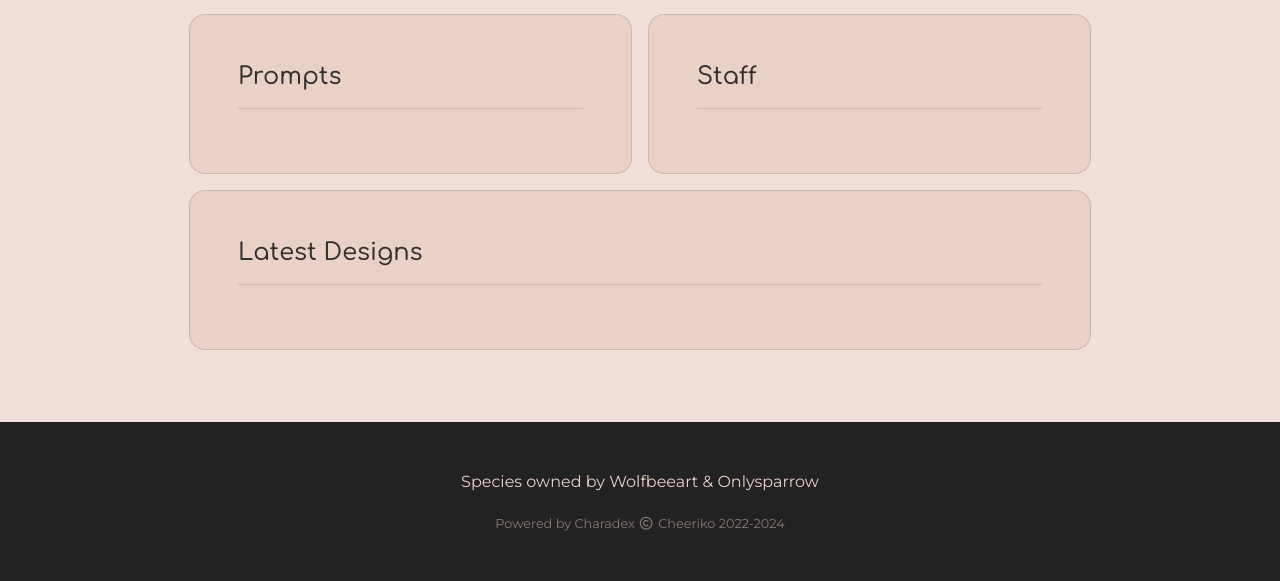
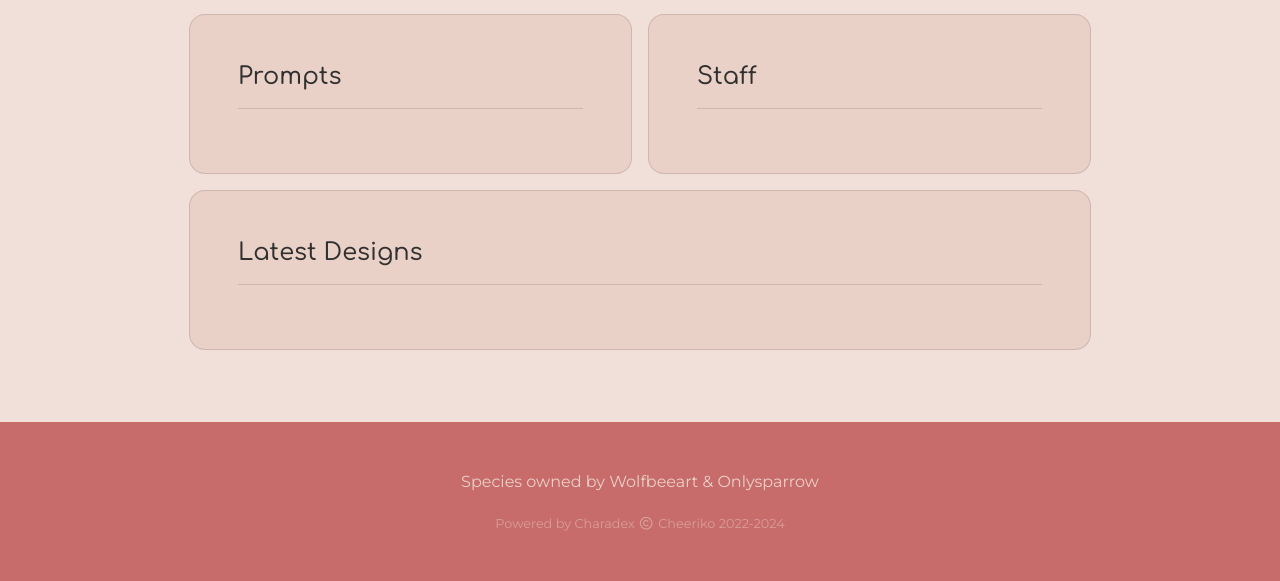
Before and after one commit to HellBeastML/HellBeastML, a plain HTML site: page index.html in a window 1280 px wide. Shown: the part 820-1401 px from the top of the page. Drawn offline with nearby package versions, Linux system fonts and the light colour scheme; no server answers.

Commit message:
Update charadex.css

```diff
--- a/styles/charadex.css
+++ b/styles/charadex.css
@@ -51,7 +51,7 @@ body {
   /* ============================================================= */
   /* Navbar
   ================================================================ */
-  --cd-navbar-background-color:          #222222;
+  --cd-navbar-background-color:          #c76b6b;
   --cd-navbar-brand-color:               var(--cd-primary-color);
   --cd-navbar-brand-color-hover:         var(--cd-secondary-color);
   --cd-navbar-text-color:                var(--cd-content-background-color);
```
